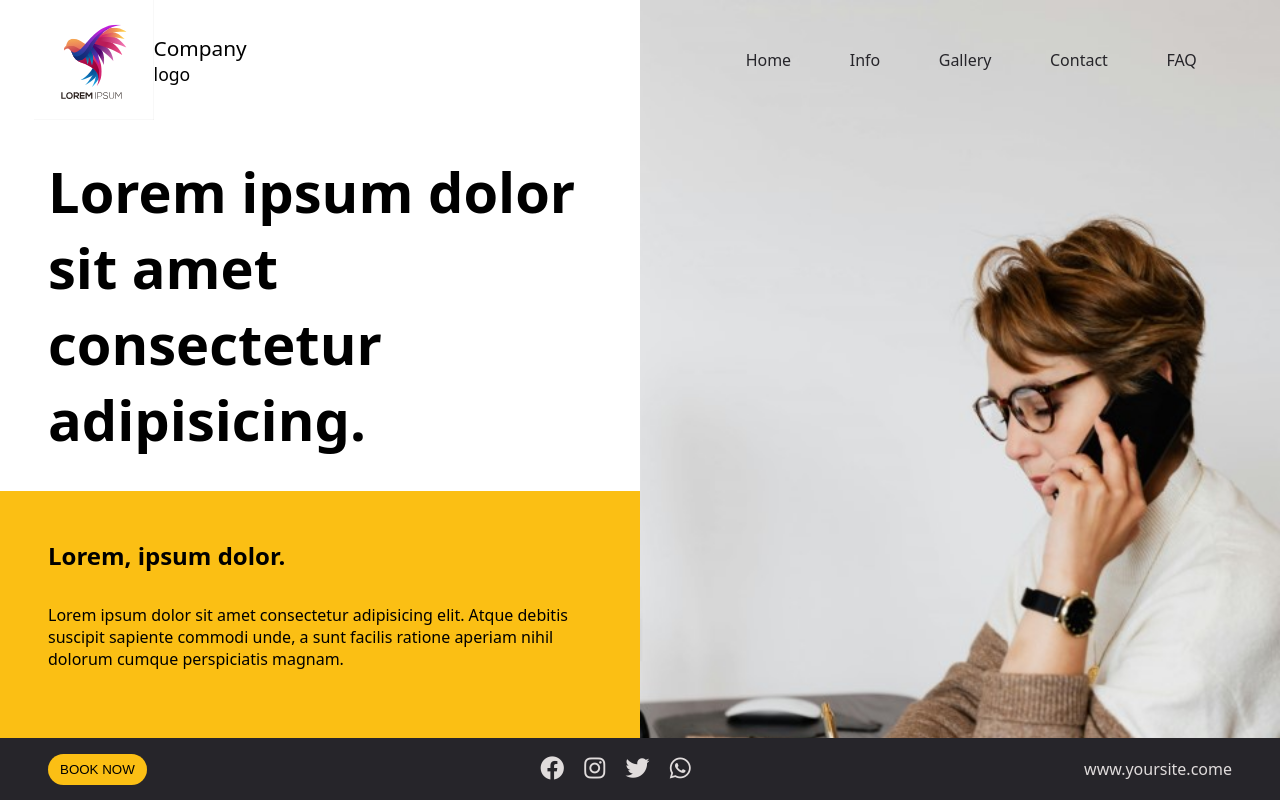
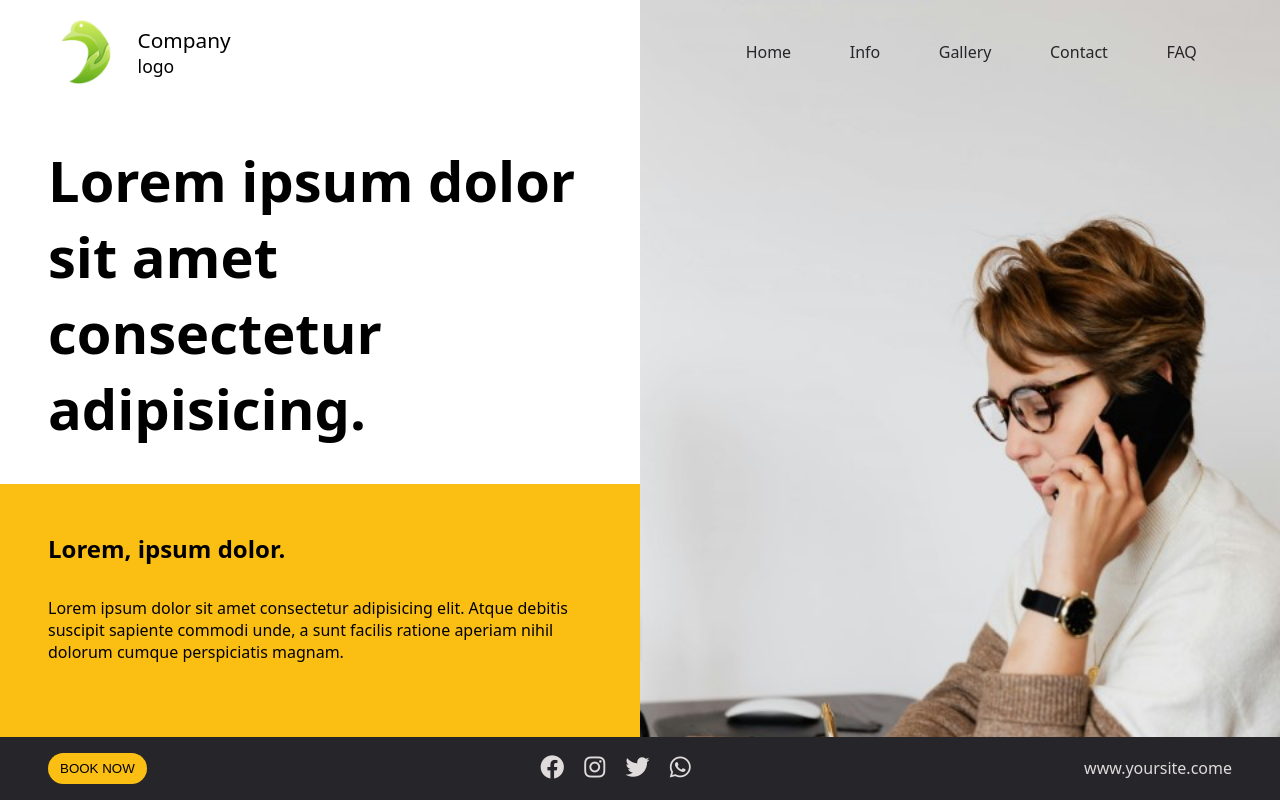
Before and after one commit to Kummirai/javascript-projects, a plain HTML site: page template_1/index.html in a window 1280 px wide. Drawn offline with Linux system fonts and the light colour scheme.

Commit message:
Change logo to transparent logo

```diff
--- a/template_1/index.html
+++ b/template_1/index.html
@@ -22,7 +22,7 @@
     <div class="container">
       <header>
         <div class="logo">
-          <img src="images/logo.svg" alt="company logo" width="150" />
+          <img src="images/logo.png" alt="company logo" width="150" />
           <div class="logo-heading">
             <h1>Company</h1>
             <h2>logo</h2>
--- a/template_1/styles/style.css
+++ b/template_1/styles/style.css
@@ -55,7 +55,7 @@ header .logo h2 {
 }
 
 header .logo img {
-  width: 7.5rem;
+  width: 6.5rem;
 }
 
 header nav a {
```
Also changed, not shown: template_1/images/logo.png (added), template_1/images/logo.svg (deleted).
